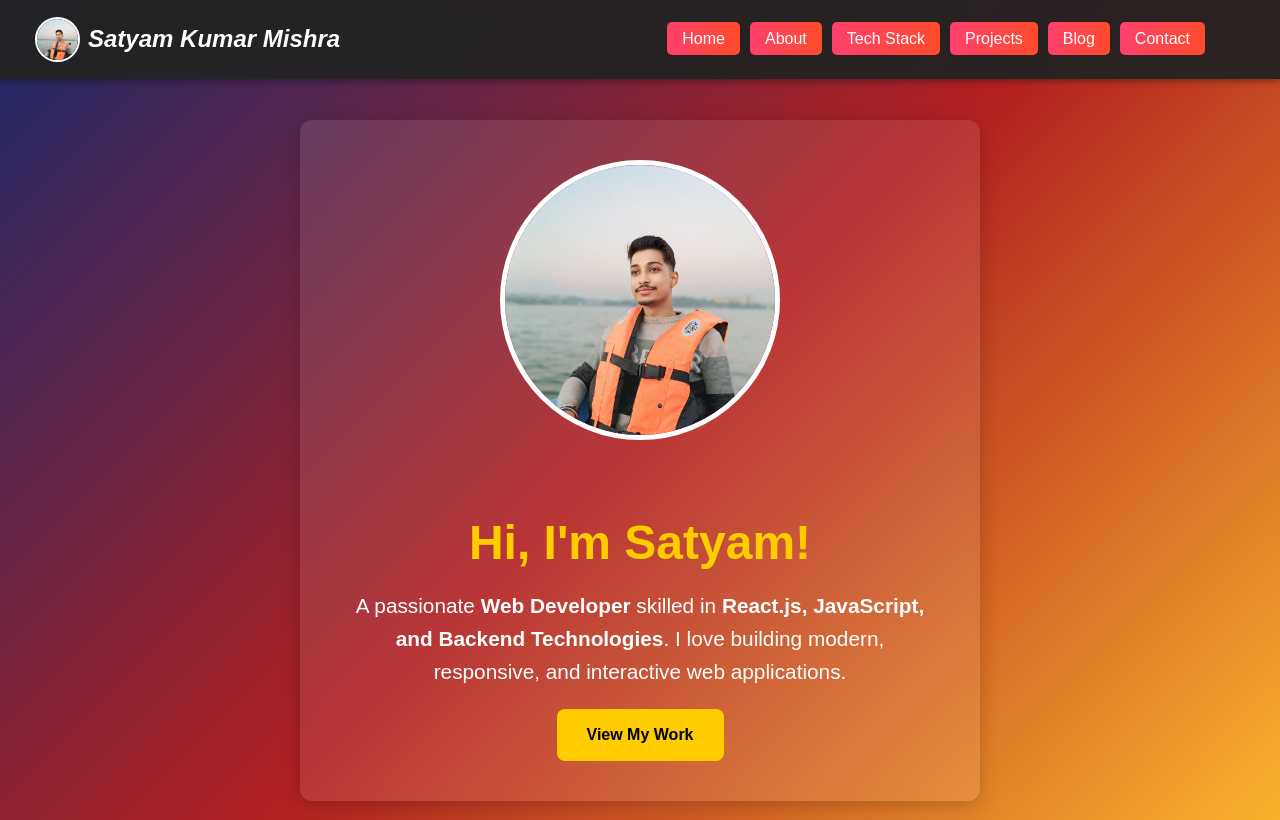
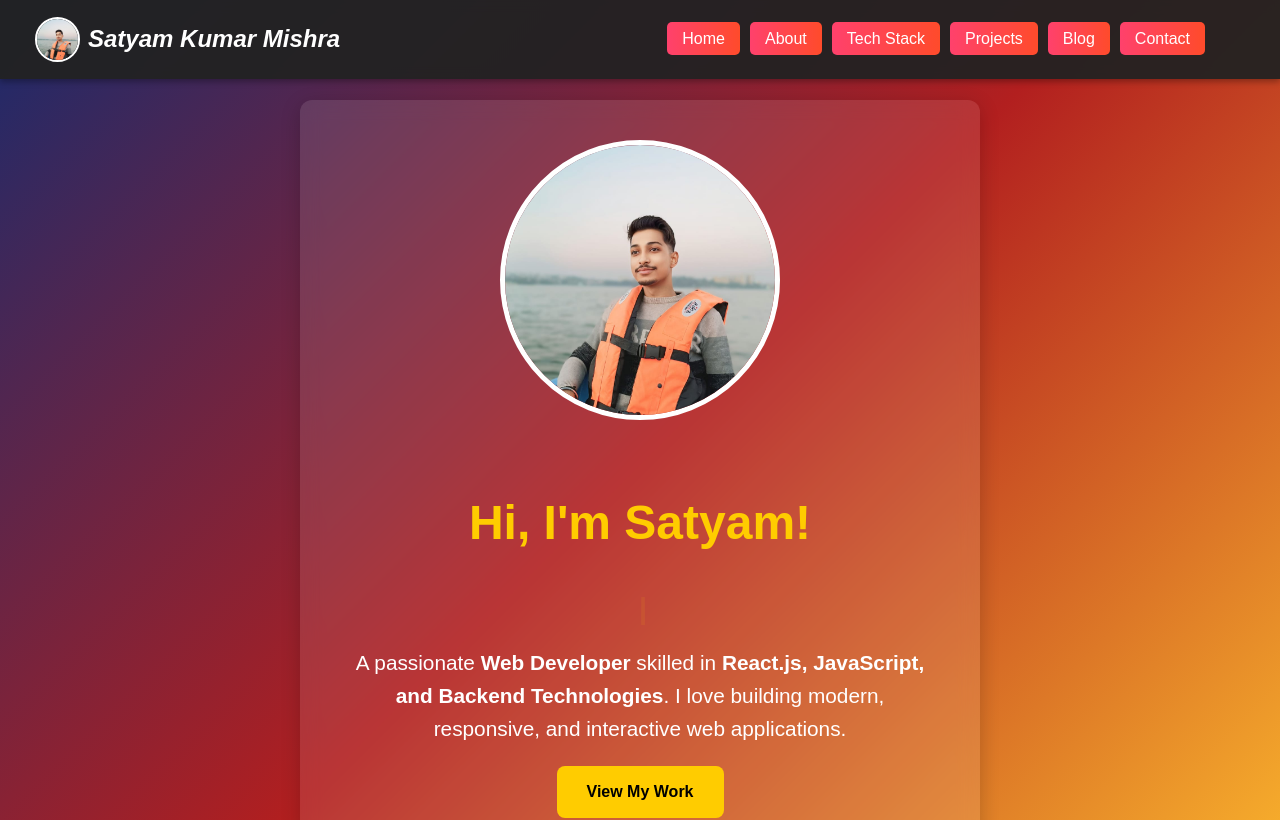
Before and after one commit to Satyam6201/portfolio-website, a React (Vite) app: page / in a window 1280 px wide. Shown: the top 820 px of the page. Built offline with nearby package versions, Linux system fonts and the light colour scheme.

Commit message:
Add Feature

```diff
--- a/package.json
+++ b/package.json
@@ -23,6 +23,7 @@
     "react-icons": "^5.5.0",
     "react-router": "^7.4.0",
     "react-router-dom": "^7.4.0",
+    "react-simple-typewriter": "^5.0.1",
     "rollup": "^4.36.0",
     "scheduler": "^0.25.0",
     "set-cookie-parser": "^2.7.1",
--- a/src/component/Home.jsx
+++ b/src/component/Home.jsx
@@ -1,12 +1,26 @@
 import React from "react";
 import "../styles/home.css";
+import { Typewriter } from "react-simple-typewriter";
 
 function Home() {
   return (
     <section id="home" className="home">
       <div className="home-content">
         <img src="/assets/image.jpg" alt="Satyam Kumar Mishra" />
-        <h2>Hi, I'm <span className="highlight">Satyam!</span></h2>
+        <h2>
+          Hi, I'm <span className="highlight">Satyam!</span>
+        </h2>
+        <h3 className="typewriter">
+          <Typewriter
+            words={['Web Developer', 'React Enthusiast', 'Tech Explorer']}
+            loop={true}
+            cursor
+            cursorStyle="|"
+            typeSpeed={80}
+            deleteSpeed={50}
+            delaySpeed={1500}
+          />
+        </h3>
         <p>
           A passionate <strong>Web Developer</strong> skilled in <strong>React.js, JavaScript, and Backend Technologies</strong>.
           I love building modern, responsive, and interactive web applications.
--- a/src/styles/home.css
+++ b/src/styles/home.css
@@ -5,7 +5,7 @@ html, body {
   overflow-x: hidden;
 }
 .home {
-  width: 103%;
+  width: 100%;
   min-height: 100vh;
   display: flex;
   justify-content: center;
@@ -16,7 +16,15 @@ html, body {
   padding: 80px 20px;
 }
 
+.typewriter {
+  font-size: 1.8rem;
+  font-weight: 600;
+  margin-bottom: 15px;
+  color: #ffcc00;
+}
+
 .home-content {
+  margin-top: -20px;
   max-width: 800px;
   padding: 40px;
   background: rgba(255, 255, 255, 0.1);
```
Also changed, not shown: 1 other file (tests, documents, lock files or other folders).
